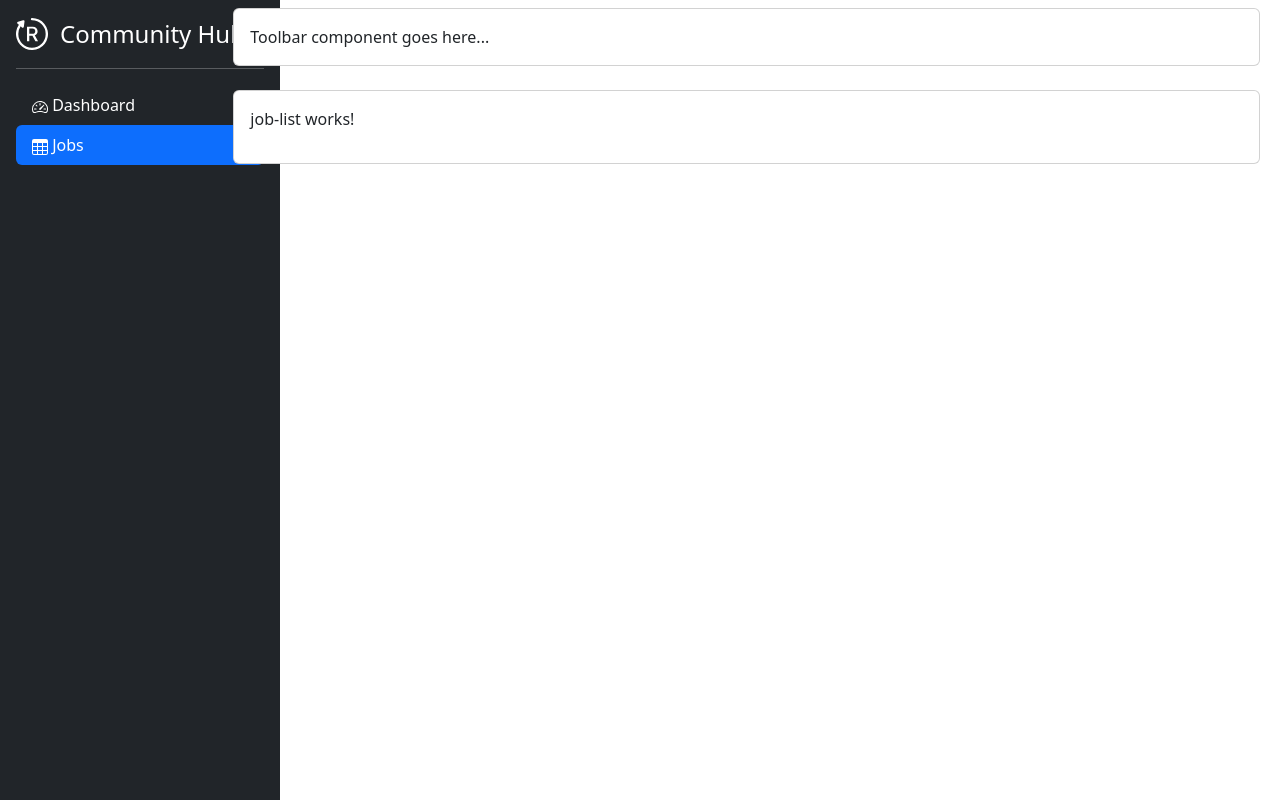
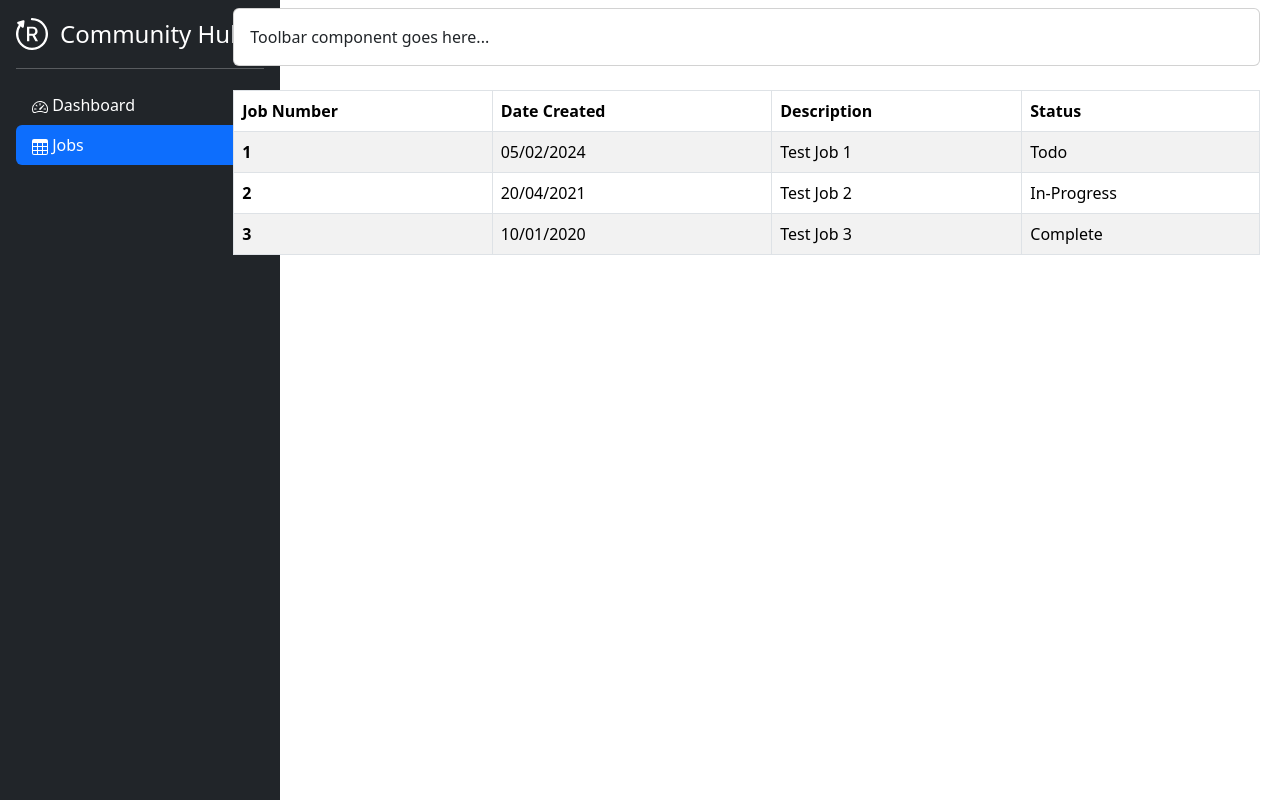
Before and after one commit to FritzBlignaut/community-hub, an Angular app: page /dashboard/job-list in a window 1280 px wide. Built offline with nearby package versions, Linux system fonts and the light colour scheme.

Commit message:
Created job List Table

```diff
--- a/src/app/dashboard/dashboard.component.html
+++ b/src/app/dashboard/dashboard.component.html
@@ -44,11 +44,7 @@
         <br>
         <div class="row m-0">
           <div class="col">
-            <div class="card">
-              <div class="card-body">
-                <router-outlet />
-              </div>
-            </div>
+            <router-outlet />
           </div>
         </div>
       </div>
--- a/src/app/job-list/job-list.component.html
+++ b/src/app/job-list/job-list.component.html
@@ -1 +1,30 @@
-<p>job-list works!</p>
+<table class="table table-striped table-bordered table-hover">
+    <thead>
+      <tr>
+        <th scope="col">Job Number</th>
+        <th scope="col">Date Created</th>
+        <th scope="col">Description</th>
+        <th scope="col">Status</th>
+      </tr>
+    </thead>
+    <tbody>
+      <tr>
+        <th scope="row">1</th>
+        <td>05/02/2024</td>
+        <td>Test Job 1</td>
+        <td>Todo</td>
+      </tr>
+      <tr>
+        <th scope="row">2</th>
+        <td>20/04/2021</td>
+        <td>Test Job 2</td>
+        <td>In-Progress</td>
+      </tr>
+      <tr>
+        <th scope="row">3</th>
+        <td>10/01/2020</td>
+        <td>Test Job 3</td>
+        <td>Complete</td>
+      </tr>
+    </tbody>
+  </table>
```
